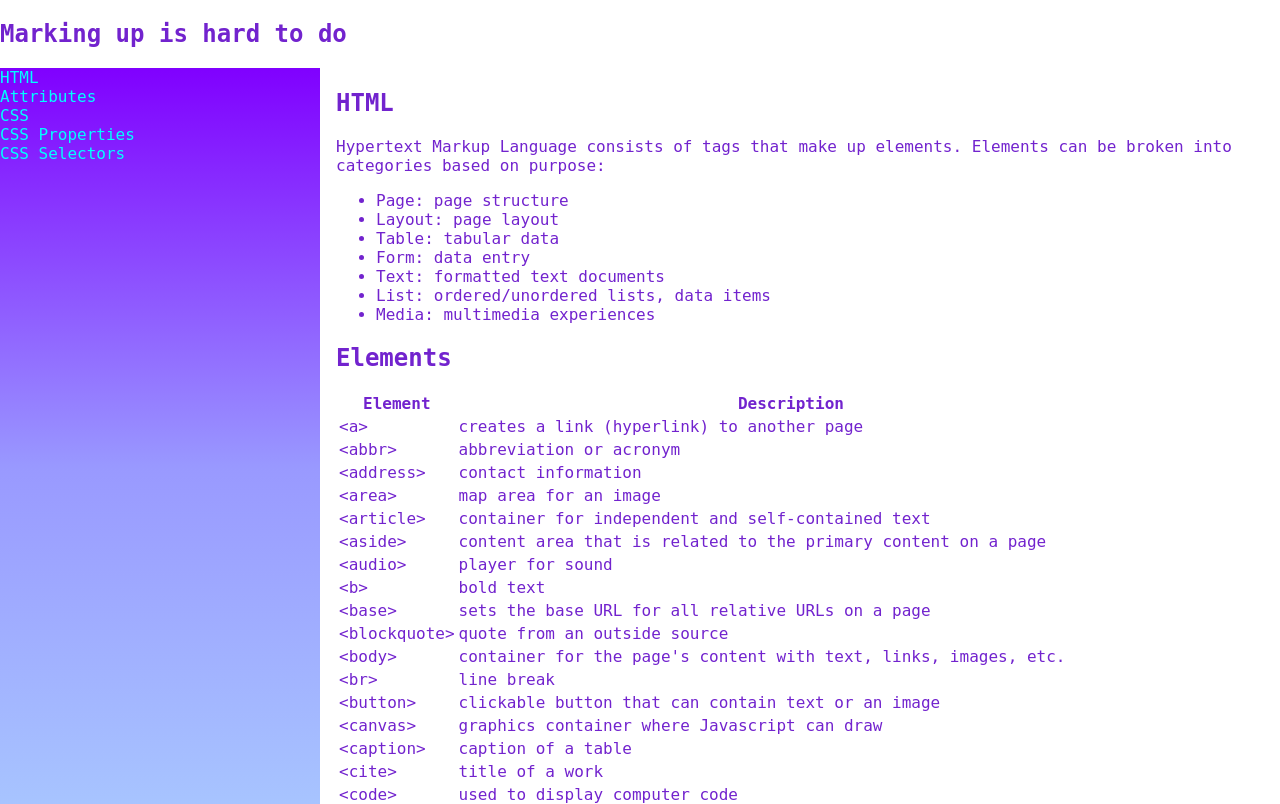
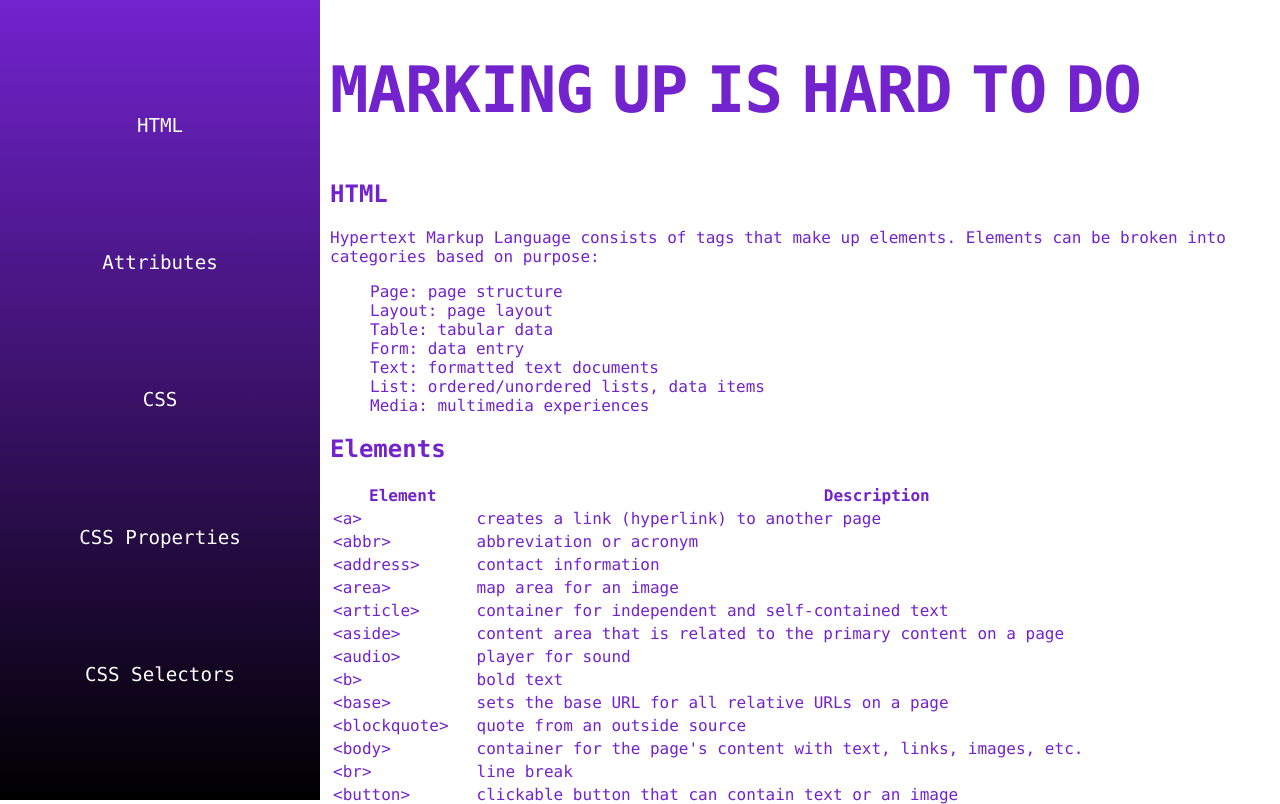
Before and after one commit to mtdowner/myfreecodecamp, a plain HTML site: page technical-documentation/index.html in a window 1280 px wide. Shown: the top 804 px of the page. Drawn offline with Linux system fonts and the light colour scheme; a web font is replaced by a local one.

Commit message:
Update styles.css

```diff
--- a/technical-documentation/styles.css
+++ b/technical-documentation/styles.css
@@ -3,39 +3,63 @@
 }
 
 body {
-  font-family: space-mono, mono;
+  font-family: Menlo, monospace;
   color: #7223ce;
   margin: 0;
   padding: 0;
-}
-
-#layout {
-margin-left:25%;padding:1px 16px;height:1000px;
+  font-size: 100%;
+  min-height: 100vh;
+  scroll-behavior: smooth;
 }
 
 .left-nav {
-  list-style-type: none;
   margin: 0;
   padding: 0;
   width: 25%;
-  background-image: linear-gradient(#8000ff, #99f, #acf);
+background-image: linear-gradient(#7223ce, #000);
   position: fixed;
+  top: 0;
   height: 100%;
-  overflow: auto;
+  overflow: hidden;
+  font-size: 120%;
+  text-align: center;
 }
 
-li a {
-  display: block;
-  color: #0ff;
+ul {
+   display: flex;
+   flex-direction: column;
+   justify-content: space-evenly;
+}
+
+li {
+  list-style-type: none;
+}
+
+a {
+  color: #fff;
   text-decoration: none;
 }
 
-li a.active, button {
-  background-color: #8255ff;
-  color: white;
+main,
+h1,
+footer {
+  margin-left: 25%;
+  padding-left: 10px;
 }
 
-li a:hover:not(.active) {
-  background-color: #8255ff;
-  color: white;
+h1 {
+  font-size: 4rem;
+  font-weight: 800;
+  letter-spacing: -1px;
+  word-spacing: -18px;
+  text-transform: uppercase;
 }
+
+table {
+  width: 100%;
+}
+
+td:hover {
+  background-color: #8a2be2;
+  color: #fff;
+}
```
